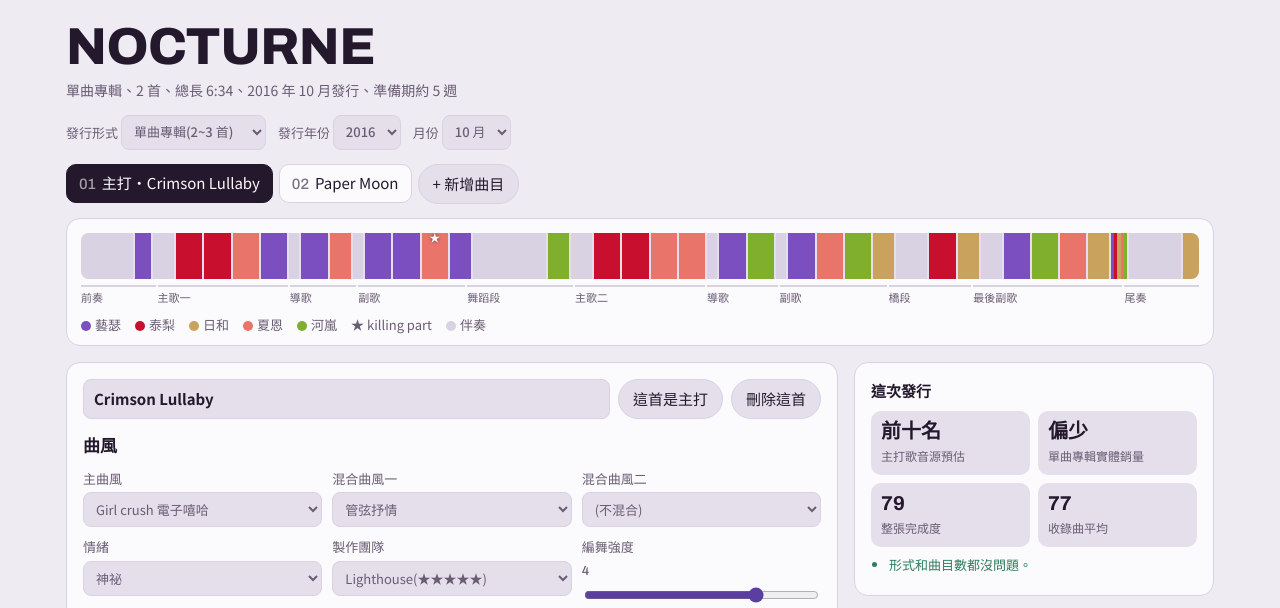
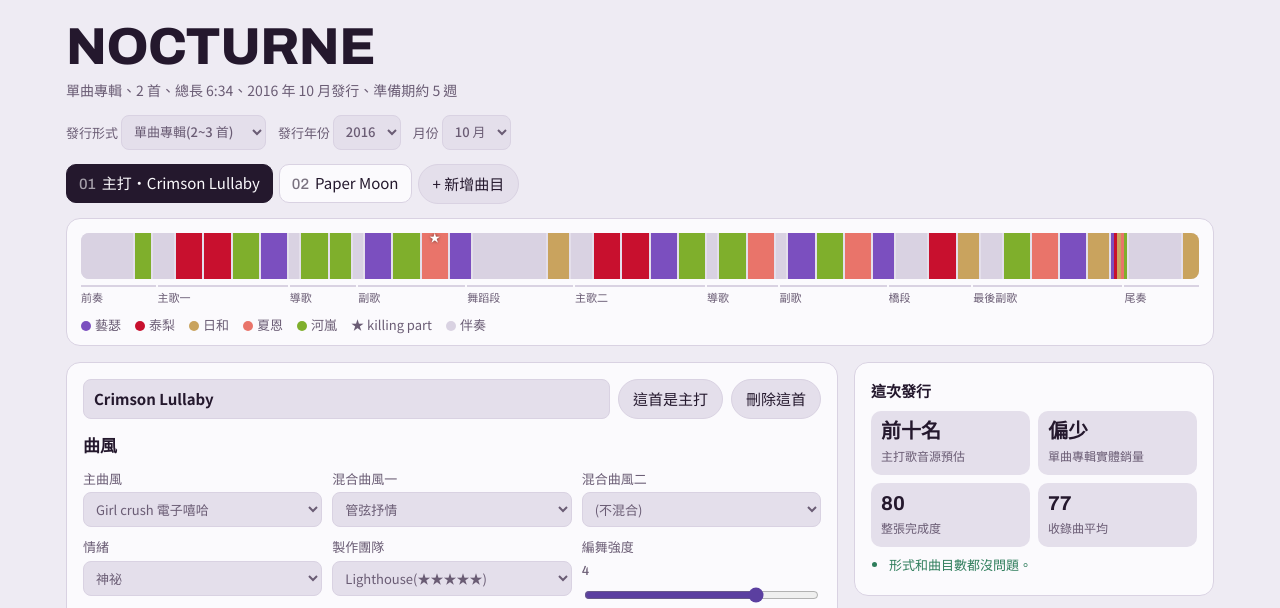
Before and after one commit to yoona19960713-jiyoo/K-POP-Idol-Game-Songs, a website: page www/index.html in a window 1280 px wide. Shown: the top 608 px of the page. Drawn offline with Linux system fonts and the light colour scheme.

Commit message:
Add files via upload

```diff
--- a/www/index.html
+++ b/www/index.html
@@ -226,11 +226,11 @@
 <script>
 "use strict";
 const M=[
-  {id:"ys",n:"藝瑟",c:"#7B4FBF",vocal:72,dance:55,rap:30,expr:70,kor:100,exp:.24},
-  {id:"tr",n:"泰梨",c:"#C8102E",vocal:45,dance:65,rap:70,expr:72,kor:100,exp:.20},
-  {id:"hy",n:"日和",c:"#C9A35E",vocal:45,dance:78,rap:20,expr:68,kor:55,exp:.16},
-  {id:"he",n:"夏恩",c:"#E9746A",vocal:62,dance:55,rap:25,expr:65,kor:100,exp:.22},
-  {id:"hr",n:"河嵐",c:"#7FAF2C",vocal:50,dance:60,rap:55,expr:52,kor:100,exp:.18},
+  {id:"ys",n:"藝瑟",c:"#7B4FBF",vocal:64,dance:62,rap:30,expr:72,kor:100,exp:.21},
+  {id:"tr",n:"泰梨",c:"#C8102E",vocal:45,dance:74,rap:72,expr:70,kor:100,exp:.19},
+  {id:"hy",n:"日和",c:"#C9A35E",vocal:48,dance:80,rap:22,expr:68,kor:55,exp:.17},
+  {id:"he",n:"夏恩",c:"#E9746A",vocal:52,dance:62,rap:50,expr:76,kor:100,exp:.19},
+  {id:"hr",n:"河嵐",c:"#7FAF2C",vocal:74,dance:55,rap:30,expr:55,kor:100,exp:.24},
 ];
 const byId=id=>M.find(m=>m.id===id);
 const AVK="songLab.avatars"; let AV={}; try{AV=JSON.parse(localStorage.getItem(AVK))||{}}catch(e){AV={}}
```
